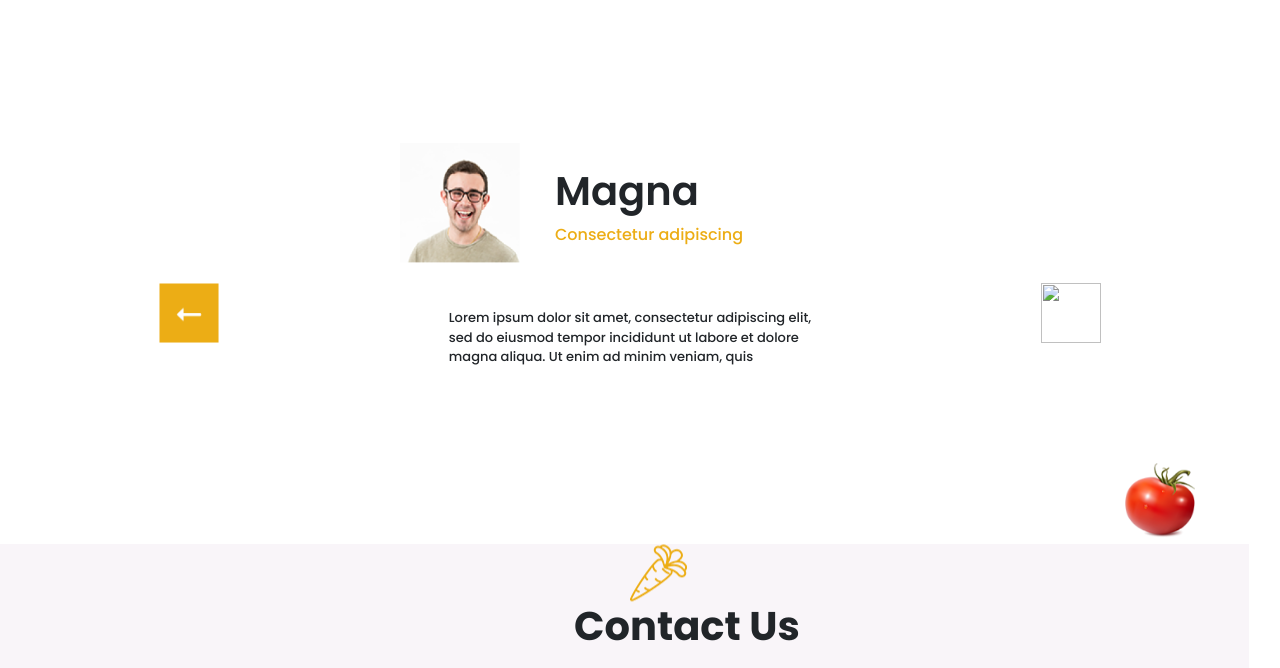
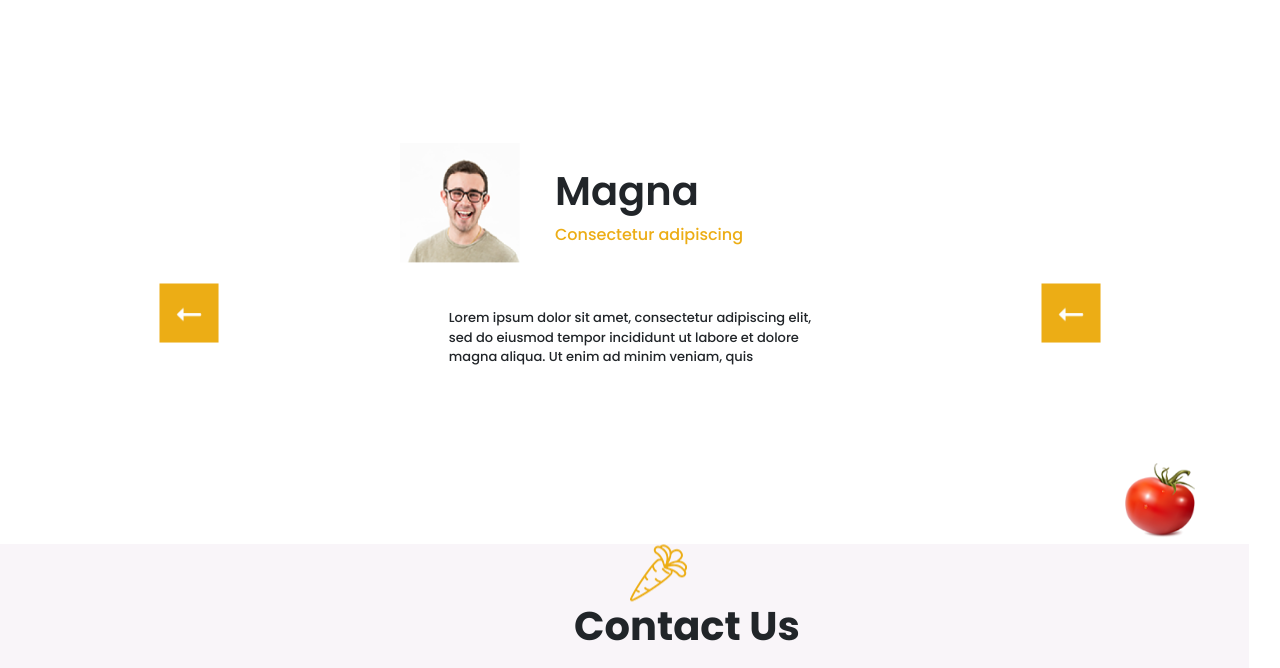
Before and after one commit to madiha-ansari/hackhton--practice, a plain HTML site: page index.html in a window 1280 px wide. Shown: the part 3810-4478 px from the top of the page. Drawn offline with nearby package versions, Linux system fonts and the light colour scheme.

Commit message:
add the img

```diff
--- a/index.html
+++ b/index.html
@@ -29,22 +29,8 @@
 </head>
 
 <body>
+    <!-- start the coading of surprices hackhaton -->
     <div class=".container-xxl">
-
-        <!-- head section -->
-        <!-- <div class="header">
-            <div class="logo"><img src="./assets/images/logo.png" alt=""></div>
-            <div class="tabs">
-                <a href="#">Home</a>
-                <a href="#">Shop</a>
-                <a href="#">Vegetables</a>
-                <a href="#">About Us</a>
-                <a href="#">Contact Us</a>
-                <a href="#"><img src="./assets/images/search.png" alt=""></a>
-            </div>
-
-        </div> -->
-
 
         <nav class="navbar navbar-expand-lg navbar-light">
             <div class="container-fluid">
@@ -260,9 +246,8 @@
                 <img id="prev" src="assets/images/Link [carousel-control-prev]2.png" alt="">
                 <p>Lorem ipsum dolor sit amet, consectetur adipiscing elit, <br>sed do eiusmod tempor incididunt ut
                     labore et dolore <br> magna aliqua. Ut enim ad minim veniam, quis</p>
-                <img id="next" src="assets/images/Link [carousel-control-next]2.png" alt="">
+                <img id="next" src="./assets/images/Link [carousel-control-prev]2.png" alt="">
             </div>
-
 
             <img id="tomato-two" src="assets/images/card-Image (9).png" alt="">
 
```
